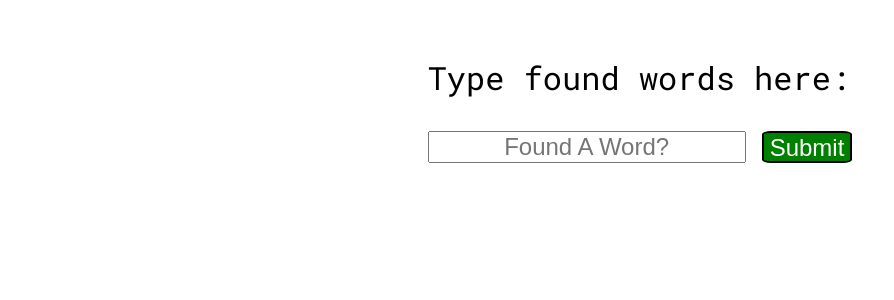
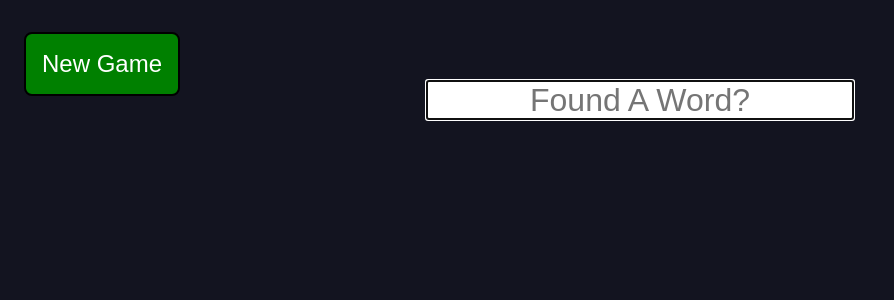
Before and after one commit to SeanBailey15/flask_boggle_exercise, a Flask app: page /game in a window 1280 px wide. Shown: the top 300 px of the page, without its empty margins (0-894 px from the left). Run offline with Flask 2, Linux system fonts and the light colour scheme; parts of the project's set-up code (start-up, migrations or seed data) failed here and were passed over.

Commit message:
completed step 3 of the exercise, worked on css

```diff
--- a/app.py
+++ b/app.py
@@ -1,15 +1,15 @@
 from boggle import Boggle
-from flask import Flask, request, render_template, session
-from flask_debugtoolbar import DebugToolbarExtension
+from flask import Flask, request, render_template, session, jsonify
+# from flask_debugtoolbar import DebugToolbarExtension
 
 
 app = Flask(__name__)
 app.config['SECRET_KEY'] = "secret"
 
-debug = DebugToolbarExtension(app)
-app.config['DEBUG_TB_INTERCEPT_REDIRECTS'] = False
-app.config['DEBUG_TB_HOSTS'] = ['dont-show-debug-toolbar']
-app.config['TESTING'] = True
+# debug = DebugToolbarExtension(app)
+# app.config['DEBUG_TB_INTERCEPT_REDIRECTS'] = False
+# app.config['DEBUG_TB_HOSTS'] = ['dont-show-debug-toolbar']
+# app.config['TESTING'] = True
 
 boggle_game = Boggle()
 
@@ -26,4 +26,8 @@ def show_game():
 
 @app.route('/validate-word')
 def validate_word():
-    post
+    word = request.args['word']
+    board = session['board_state']
+    response = boggle_game.check_valid_word(board, word)
+
+    return jsonify({'result': response})
--- a/static/app.css
+++ b/static/app.css
@@ -1,6 +1,40 @@
+body {
+  background-color: rgb(19, 20, 32);
+}
+
+.splash {
+  display: flex;
+  justify-content: center;
+}
+
+.splash-title {
+  color: white;
+  font-size: 5rem;
+  font-family: "Roboto Mono", monospace;
+}
+
+.start-btn {
+  display: flex;
+  justify-content: center;
+}
+
+.start-game {
+  color: white;
+  font-size: 1.5rem;
+  background-color: green;
+  border: 2px solid black;
+  border-radius: 0.5rem;
+  padding: 1rem;
+}
+
+.start-btn :hover {
+  cursor: pointer;
+}
+
 .board {
   display: flex;
   justify-content: center;
+  margin-top: 2rem;
   font-size: 5rem;
   font-family: "Roboto Mono", monospace;
 }
@@ -14,37 +48,57 @@
 .word-input {
   display: flex;
   justify-content: center;
-  align-items: center;
-  margin-top: 3rem;
+  margin-top: 1rem;
   font-size: 2rem;
   font-family: "Roboto Mono", monospace;
-}
-
-.word-input label {
-  display: flex;
 }
 
 .player-input {
   display: flex;
   justify-content: center;
   margin-top: 2rem;
-  height: 2rem;
+  height: 2.5rem;
 }
 
 .player-input input {
-  font-size: 1.5rem;
+  font-size: 2rem;
   text-align: center;
 }
 
-.player-input button {
+.new-game {
+  position: fixed;
   color: white;
   font-size: 1.5rem;
   background-color: green;
   border: 2px solid black;
-  border-radius: 10%;
+  border-radius: 0.5rem;
+  padding: 1rem;
   margin-left: 1rem;
 }
 
-.player-input :hover {
+.hud :hover {
   cursor: pointer;
 }
+
+.notifications {
+  display: flex;
+  justify-content: center;
+  font-size: 2rem;
+  font-family: "Roboto Mono", monospace;
+}
+
+.msg-ok {
+  color: green;
+  background-color: lightgreen;
+  border-radius: 0.5rem;
+  padding-left: 2rem;
+  padding-right: 2rem;
+}
+
+.msg-err {
+  color: rgb(130, 8, 8);
+  background-color: lightcoral;
+  border-radius: 0.5rem;
+  padding-left: 2rem;
+  padding-right: 2rem;
+}
--- a/static/app.js
+++ b/static/app.js
@@ -1,3 +1,35 @@
-async function checkIsWord(playerInput) {
-  const response = await axios.get(boggle_game.words);
+let foundWords = new Set();
+
+function message(msg, cls) {
+  $("#message").text(msg).removeClass().addClass(`msg-${cls}`);
 }
+
+async function validateWord() {
+  const word = $("#player-input").val();
+
+  if (!word) return;
+
+  if (foundWords.has(word)) {
+    message(`You already found ${word}`, "err");
+    return;
+  }
+
+  const response = await axios.get("/validate-word", {
+    params: { word: word },
+  });
+
+  if (response.data.result === "not-word") {
+    message(`${word} is not a valid English word`, "err");
+  } else if (response.data.result === "not-on-board") {
+    message(`${word} is not on this board`, "err");
+  } else {
+    foundWords.add(word);
+    message(`Added: ${word}`, "ok");
+  }
+}
+
+$("#player-input-form").on("submit", function (event) {
+  event.preventDefault();
+  validateWord();
+  $("#player-input").val("");
+});
--- a/templates/game.html
+++ b/templates/game.html
@@ -1,6 +1,11 @@
 {% extends "base.html" %}
 
 {% block content %}
+    <section class="hud">
+        <form action="/">
+            <button class="new-game">New Game</button>
+        </form>
+    </section>
     <section class="board">
         <table>
         {% for row in session['board_state'] %}
@@ -15,12 +20,13 @@
         </table>
     </section>
     <section class="word-input">
-        <form action="/validate-word">
-            <label for="player_input">Type found words here:</label>
+        <form id="player-input-form">
             <section class="player-input">
-                <input type="text" name="player_input" id="player-input" placeholder="Found A Word?">
-                <button>Submit</button>
+                <input type="text" name="player_input" id="player-input" placeholder="Found A Word?" autofocus>
             </section>
         </form>
     </section>
+    <section class="notifications">
+        <p id="message"></p>
+    </section>
 {% endblock %}
```
Also changed, not shown: templates/start.html (+5 -3 lines).
